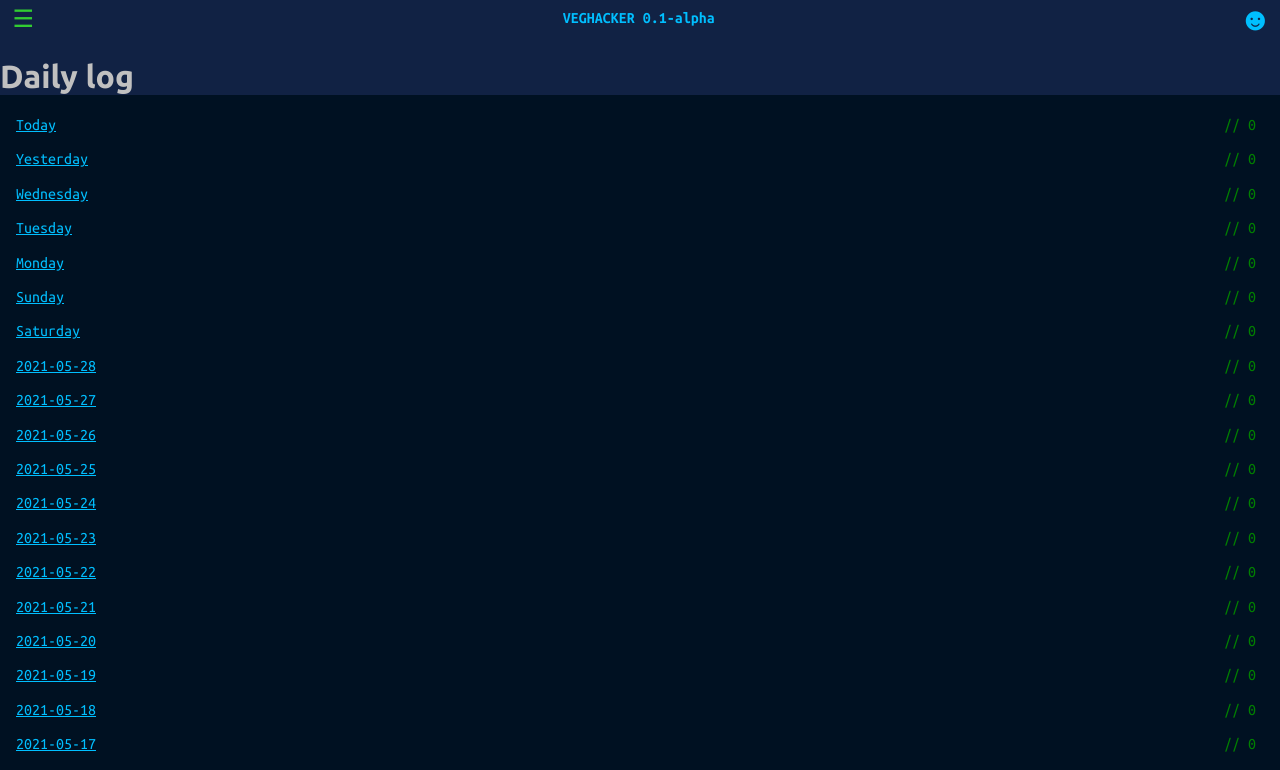
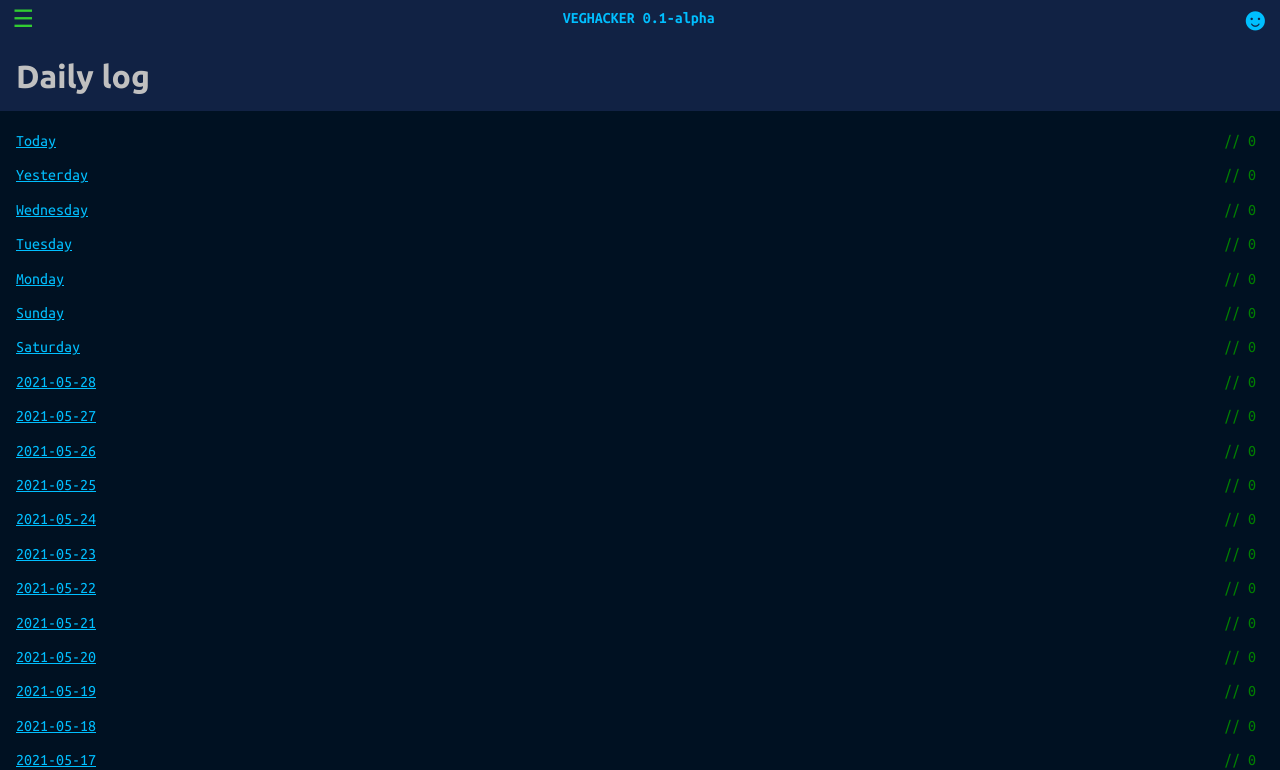
Before and after one commit to petedavisdev/veghacker, a Vue app: page /#/log in a window 1280 px wide. Shown: the top 770 px of the page. Built offline with nearby package versions, Linux system fonts and the light colour scheme.

Commit message:
Fix heading alignment

```diff
--- a/src/views/Log.vue
+++ b/src/views/Log.vue
@@ -4,7 +4,11 @@
     </AppHeader>
 
     <main>
-        <router-link v-for="(array, date) in vegLog" :key="date" :to="'/log/' + date">
+        <router-link
+            v-for="(array, date) in vegLog"
+            :key="date"
+            :to="'/log/' + date"
+        >
             <VegArray :vegArray="array">
                 {{ nameDay(date) }}
             </VegArray>
@@ -75,7 +79,7 @@ main {
     padding-inline: 1em;
 }
 
-time {
-    display: block;
+h1 {
+    padding: 0 1rem 1rem;
 }
 </style>
```
